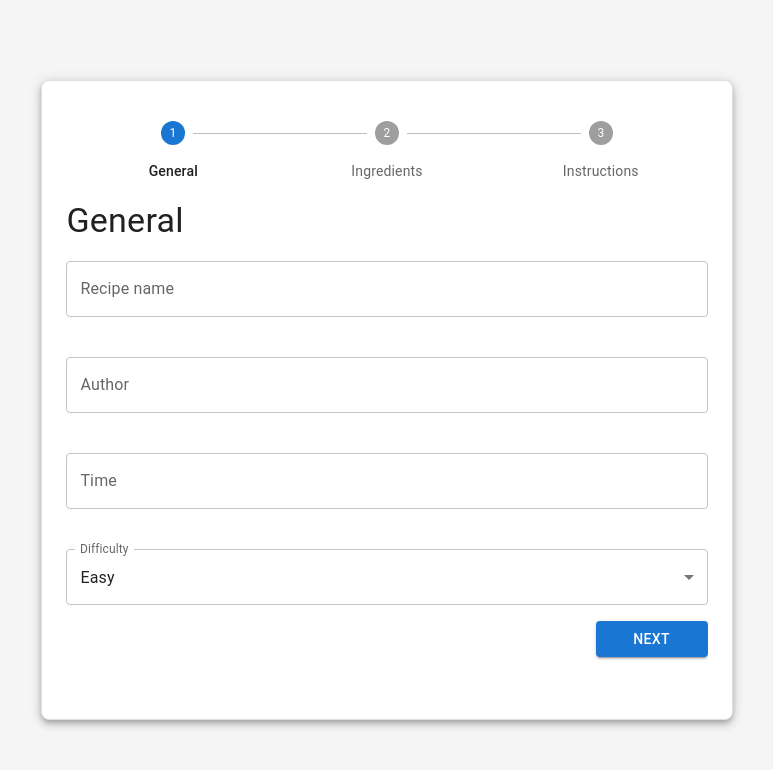
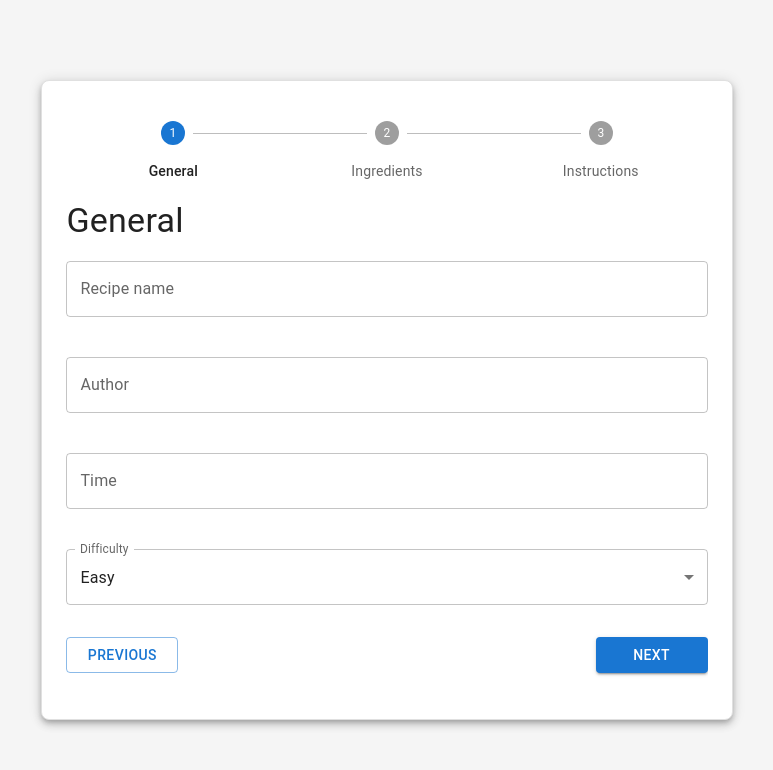
Before and after one commit to Tick-git/Recipe-App-Frontend, a React (Vite) app: page / in a window 1280 px wide. Shown: the top 770 px of the page, without its empty margins (253-1026 px from the left). Built offline with nearby package versions, Linux system fonts and the light colour scheme.

Commit message:
First draft ingredient page + small refactor
- Added first draft for recipe ingredient wizard page
- refactored for naming

```diff
--- a/src/components/AddRecipeWizard.tsx
+++ b/src/components/AddRecipeWizard.tsx
@@ -4,9 +4,11 @@ import { useState } from "react";
 import { Box, Step, StepLabel, Stepper } from "@mui/material";
 import WizardPage from "./WizardPage";
 import GeneralRecipeDataPage from "./GeneralRecipeDataPage";
+import IngredientPage, { Ingredient } from "./IngredientPage";
 
 type Recipe = {
   generalRecipeData: GeneralRecipeData;
+  ingredients: Ingredient[];
 };
 
 export default function AddRecipeWizard() {
@@ -17,11 +19,12 @@ export default function AddRecipeWizard() {
       time: "",
       difficulty: EASY_SELECT,
     },
+    ingredients: [],
   });
 
   const [currentStep, setCurrentStep] = useState<number>(0);
 
-  function ChangeGeneralRecipeData(data: GeneralRecipeData) {
+  function changeGeneralRecipeData(data: GeneralRecipeData) {
     setRecipeState((prev) => ({ ...prev, generalRecipeData: data }));
   }
 
@@ -37,6 +40,10 @@ export default function AddRecipeWizard() {
     if (currentStep > 0) {
       setCurrentStep(currentStep - 1);
     }
+  }
+
+  function changeIngredients(ingredients: Ingredient[]): void {
+    setRecipeState((prev) => ({ ...prev, ingredients: ingredients }));
   }
 
   return (
@@ -61,19 +68,25 @@ export default function AddRecipeWizard() {
           </Step>
         ))}
       </Stepper>
-      <Box display={"flex"} flexDirection={"column"} flexGrow={1} sx={{overflowY: "auto",}}>
+      <Box display={"flex"} flexDirection={"column"} flexGrow={1} sx={{ overflowY: "auto" }}>
         {currentStep === 0 && (
           <GeneralRecipeDataPage
-            changeGeneralRecipeData={ChangeGeneralRecipeData}
+            changeGeneralRecipeData={changeGeneralRecipeData}
             generalRecipeData={recipe.generalRecipeData}
-            pageProps={{ onNextPage: goNext, onPreviousPage: undefined, title: "General" }}
+            onNextPage={goNext}
+            onPreviousPage={undefined}
           />
         )}
         {currentStep === 1 && (
-          <WizardPage title="" backgroundColor="blue" next={goNext} previous={goPrevious} />
+          <IngredientPage
+            changeIngredients={changeIngredients}
+            ingredients={recipe.ingredients}
+            onNextPage={goNext}
+            onPreviousPage={goPrevious}
+          ></IngredientPage>
         )}
         {currentStep === 2 && (
-          <WizardPage title="" backgroundColor="yellow" next={goNext} previous={goPrevious} />
+          <WizardPage title="" onNextPage={goNext} onPreviousPage={goPrevious} />
         )}
       </Box>
     </Box>
--- a/src/components/GeneralRecipeDataForm.tsx
+++ b/src/components/GeneralRecipeDataForm.tsx
@@ -1,11 +1,11 @@
 import { Box, TextField } from "@mui/material";
 import { ChangeEvent } from "react";
-import { GeneralRecipeErrors } from "./GeneralRecipeDataPage";
+import { GeneralRecipeFormErrors } from "./GeneralRecipeDataPage";
 
 type GeneralRecipeDataFormProps = {
   setGeneralRecipeData: React.Dispatch<React.SetStateAction<GeneralRecipeData>>;
   generalRecipeData: GeneralRecipeData;
-  generalRecipeErrors: GeneralRecipeErrors;
+  generalRecipeErrors: GeneralRecipeFormErrors;
 };
 
 export type GeneralRecipeData = {
--- a/src/components/GeneralRecipeDataPage.tsx
+++ b/src/components/GeneralRecipeDataPage.tsx
@@ -1,45 +1,42 @@
 import { useState } from "react";
 import { GeneralRecipeData, GeneralRecipeDataForm } from "./GeneralRecipeDataForm";
-import WizardPage from "./WizardPage";
+import WizardPage, { PageProps } from "./WizardPage";
 
-export type PageProps = {
-  onNextPage: () => void;
-  onPreviousPage?: () => void;
-  title: string;
-};
 
-export type GeneralRecipeErrors = {
+export type GeneralRecipeFormErrors = {
   name: { hasError: boolean; message: string };
   author: { hasError: boolean; message: string };
   time: { hasError: boolean; message: string };
 };
 
-type GeneralRecipeDataPageProps = {
-  pageProps: PageProps;
+function getDefaultGeneralRecipeErrors(): GeneralRecipeFormErrors {
+  return {
+    name: { hasError: false, message: "" },
+    author: { hasError: false, message: "" },
+    time: { hasError: false, message: "" },
+  };
+}
+
+type Props = PageProps & {
   generalRecipeData: GeneralRecipeData;
   changeGeneralRecipeData: (data: GeneralRecipeData) => void;
 };
 
 function GeneralRecipeDataPage({
-  pageProps: { onNextPage, onPreviousPage, title },
+  onNextPage: onNextPageParent,
+  onPreviousPage: onPreviousPageParent,
   generalRecipeData,
   changeGeneralRecipeData,
-}: GeneralRecipeDataPageProps) {
+}: Props) {
   const [generalRecipeDataLocal, setGeneralRecipeData] =
     useState<GeneralRecipeData>(generalRecipeData);
 
-  const [generalRecipeErrors, setGeneralRecipeErrors] = useState<GeneralRecipeErrors>({
-    name: { hasError: false, message: "" },
-    author: { hasError: false, message: "" },
-    time: { hasError: false, message: "" },
-  });
+  const [generalRecipeErrors, setGeneralRecipeErrors] = useState<GeneralRecipeFormErrors>(
+    getDefaultGeneralRecipeErrors()
+  );
 
-  function generalRecipeDataisValid(data: GeneralRecipeData): boolean {
-    const errors: GeneralRecipeErrors = {
-      name: { hasError: false, message: "" },
-      author: { hasError: false, message: "" },
-      time: { hasError: false, message: "" },
-    };
+  function dataIsValid(data: GeneralRecipeData): boolean {
+    const errors: GeneralRecipeFormErrors = getDefaultGeneralRecipeErrors();
 
     if (data.name === "") {
       errors.name = { hasError: true, message: "Name is required" };
@@ -63,19 +60,27 @@ function GeneralRecipeDataPage({
     );
   }
 
-  function onSubmit() {
-    if (!generalRecipeDataisValid(generalRecipeDataLocal)) {
-      return;
+  function onNextPage() {
+    if (dataIsValid(generalRecipeDataLocal)) {
+      changeGeneralRecipeData(generalRecipeDataLocal);
+      onNextPageParent();
     }
+  }
 
-    changeGeneralRecipeData(generalRecipeDataLocal);
-
-    onNextPage();
+  function onPreviousPage() {
+    if (onPreviousPageParent) {
+      changeGeneralRecipeData(generalRecipeDataLocal);
+      onPreviousPageParent();
+    }
   }
 
   return (
     <>
-      <WizardPage title={title} backgroundColor="white" next={onSubmit} previous={onPreviousPage}>
+      <WizardPage
+        title={"General"}
+        onNextPage={onNextPage}
+        onPreviousPage={onPreviousPage}
+      >
         <GeneralRecipeDataForm
           generalRecipeData={generalRecipeDataLocal}
           generalRecipeErrors={generalRecipeErrors}
--- /dev/null
+++ b/src/components/IngredientDisplay.tsx
@@ -0,0 +1,53 @@
+import { Box, Button, TextField } from "@mui/material";
+import { Ingredient } from "./IngredientPage";
+
+type Props = {
+  ingredient: Ingredient;
+  deleteIngredient: (id: number) => void;
+  id: number;
+};
+
+function IngredientDisplay({ deleteIngredient, ingredient, id }: Props) {
+  function onDeleteIngredientClicked(): void {
+    deleteIngredient(id);
+  }
+
+  return (
+    <Box display={"flex"} flexDirection={"row"} gap={1}>
+      <TextField
+        label="Name"
+        size="small"
+        value={ingredient.name}
+        variant="outlined"
+        disabled
+        sx={{ flex: 3 }}
+      />
+      <TextField
+        label="Amount"
+        size="small"
+        disabled
+        value={ingredient.amount}
+        variant="outlined"
+        sx={{ flex: 2 }}
+      />
+      <TextField
+        label="Unit"
+        size="small"
+        disabled
+        value={ingredient.unit}
+        variant="outlined"
+        sx={{ flex: 1 }}
+      />
+      <Button
+        onClick={onDeleteIngredientClicked}
+        variant="contained"
+        color="error"
+        sx={{ flex: 0.2 }}
+      >
+        X
+      </Button>
+    </Box>
+  );
+}
+
+export default IngredientDisplay;
--- /dev/null
+++ b/src/components/IngredientInput.tsx
@@ -0,0 +1,84 @@
+import { Box, Button, TextField } from "@mui/material";
+import { Ingredient } from "./IngredientPage";
+import { ChangeEvent, useState } from "react";
+
+type Props = {
+  addNewIngredient: (ingredient: Ingredient) => void;
+};
+
+const GRAMM_UNIT = "g";
+
+function defaultIngredient(): Ingredient {
+  return {
+    name: "",
+    amount: "",
+    unit: GRAMM_UNIT,
+  };
+}
+
+function IngredientInput({ addNewIngredient }: Props) {
+  const [ingredientLocal, setIngredientLocal] = useState<Ingredient>(defaultIngredient());
+
+  function onInputChange(event: ChangeEvent<HTMLInputElement | HTMLTextAreaElement>): void {
+    const { name, value } = event.target;
+    setIngredientLocal((prev) => ({ ...prev, [name]: value }));
+  }
+
+  function onAddIngredientClicked(): void {
+    setIngredientLocal(defaultIngredient());
+    addNewIngredient(ingredientLocal);
+  }
+
+  return (
+    <Box display={"flex"} flexDirection={"row"} gap={1}>
+      <TextField
+        onChange={onInputChange}
+        value={ingredientLocal.name}
+        name="name"
+        label="Name"
+        size="small"
+        variant="outlined"
+        sx={{ flex: 3 }}
+      />
+      <TextField
+        label="Amount"
+        size="small"
+        variant="outlined"
+        sx={{ flex: 2 }}
+        onChange={onInputChange}
+        value={ingredientLocal.amount}
+        name="amount"
+      />
+      <TextField
+        select
+        label="Unit"
+        onChange={onInputChange}
+        name="unit"
+        variant="outlined"
+        size="small"
+        value={ingredientLocal.unit}
+        sx={{ flex: 1 }}
+        slotProps={{
+          select: {
+            native: true,
+          },
+        }}
+      >
+        <option value={GRAMM_UNIT}>{GRAMM_UNIT}</option>
+        <option value="kg">kg</option>
+        <option value="ml">ml</option>
+        <option value="l">l</option>
+      </TextField>
+      <Button
+        onClick={onAddIngredientClicked}
+        variant="contained"
+        color="primary"
+        sx={{ flex: 0.2 }}
+      >
+        Add
+      </Button>
+    </Box>
+  );
+}
+
+export default IngredientInput;
--- /dev/null
+++ b/src/components/IngredientPage.tsx
@@ -0,0 +1,73 @@
+import { useState } from "react";
+import WizardPage, { PageProps } from "./WizardPage";
+import IngredientInput from "./IngredientInput";
+import { Box } from "@mui/material";
+import { grey } from "@mui/material/colors";
+import IngredientDisplay from "./IngredientDisplay";
+
+export type Ingredient = {
+  name: string;
+  amount: string;
+  unit: string;
+};
+
+type Props = PageProps & {
+  ingredients: Ingredient[];
+  changeIngredients: (ingredients: Ingredient[]) => void;
+};
+
+function IngredientPage({
+  onNextPage: onNextPageParent,
+  onPreviousPage: onPreviousPageParent,
+  ingredients,
+  changeIngredients,
+}: Props) {
+  const [ingredientsLocal, setIngredients] = useState<Ingredient[]>(ingredients);
+
+  function onNextPage() {
+    changeIngredients(ingredientsLocal);
+    onNextPageParent();
+  }
+
+  function onPreviousPage() {
+    changeIngredients(ingredientsLocal);
+
+    if (onPreviousPageParent) {
+      onPreviousPageParent();
+    }
+  }
+
+  function addNewIngredient(ingredient: Ingredient): void {
+    console.log(ingredient);
+    setIngredients((prev) => [...prev, ingredient]);
+  }
+
+  function deleteIngredient(id: number): void {
+    setIngredients((prev) => prev.filter((_, index) => index !== id));
+  }
+
+  return (
+    <WizardPage title="Ingredients" onNextPage={onNextPage} onPreviousPage={onPreviousPage}>
+      <Box
+        height={"100%"}
+        display={"flex"}
+        flexDirection={"column"}
+        gap={2}
+        border={1}
+        sx={{ padding: "1rem", borderColor: grey[300], overflowY: "scroll" }}
+      >
+        <IngredientInput addNewIngredient={addNewIngredient}></IngredientInput>
+        {ingredientsLocal.slice().reverse().map((ingredient, index) => (
+          <IngredientDisplay
+            id={ingredientsLocal.length - 1 - index}
+            key={ingredientsLocal.length - 1 - index}
+            ingredient={ingredient}
+            deleteIngredient={deleteIngredient}
+          />
+        ))}
+      </Box>
+    </WizardPage>
+  );
+}
+
+export default IngredientPage;
--- a/src/components/WizardPage.tsx
+++ b/src/components/WizardPage.tsx
@@ -1,16 +1,18 @@
 import { Box, Button, Typography } from "@mui/material";
 
-type TestWizardSiteProps = {
-  backgroundColor: string;
-  next: () => void;
-  previous?: () => void;
+export type PageProps = {
+  onNextPage: () => void;
+  onPreviousPage?: () => void;
+};
+
+type Props = PageProps & {
   children?: React.ReactNode;
   title: string;
 };
 
-function WizardPage({ backgroundColor, next, previous, children, title }: TestWizardSiteProps) {
+function WizardPage({ onNextPage, onPreviousPage, children, title }: Props) {
   return (
-    <Box sx={{ height: "100%", width: "100%", backgroundColor: backgroundColor }}>
+    <Box sx={{ height: "100%", width: "100%" }}>
       <Box alignItems={"center"} height={"10%"} display={"flex"} sx={{ paddingY: "2.5rem" }}>
         <Typography variant="h4">{title}</Typography>
       </Box>
@@ -23,15 +25,20 @@ function WizardPage({ backgroundColor, next, previous, children, title }: TestWi
       >
         {children}
       </Box>
-      <Box justifyContent={"space-between"} display={"flex"}>
-        {previous ? (
-          <Button variant="outlined" size="medium" onClick={previous} sx={{ minWidth: "7rem" }}>
+      <Box justifyContent={"space-between"} display={"flex"} sx={{marginTop: "1rem"}}>
+        {onPreviousPage ? (
+          <Button
+            variant="outlined"
+            size="medium"
+            onClick={onPreviousPage}
+            sx={{ minWidth: "7rem" }}
+          >
             Previous
           </Button>
         ) : (
           <div></div>
         )}
-        <Button variant="contained" onClick={next} sx={{ minWidth: "7rem" }}>
+        <Button variant="contained" onClick={onNextPage} sx={{ minWidth: "7rem" }}>
           Next
         </Button>
       </Box>
```
